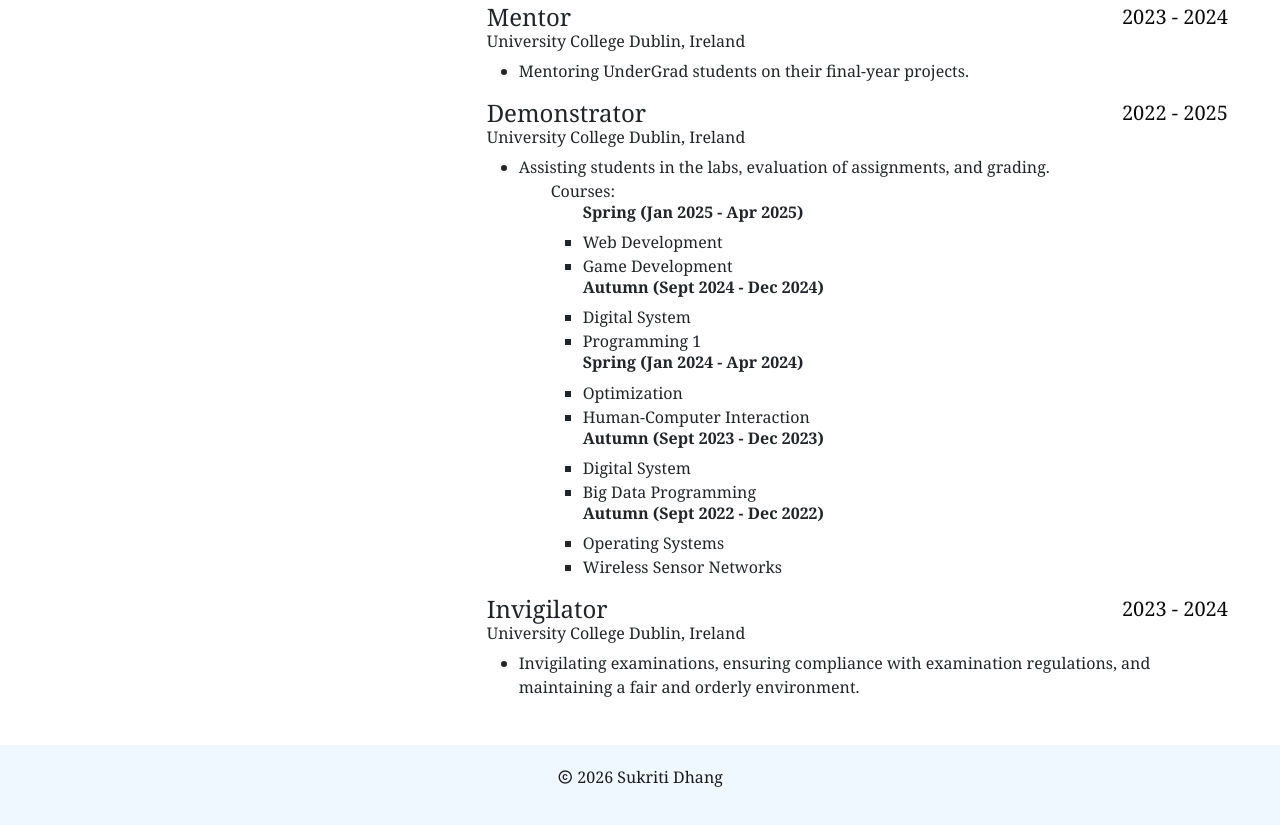
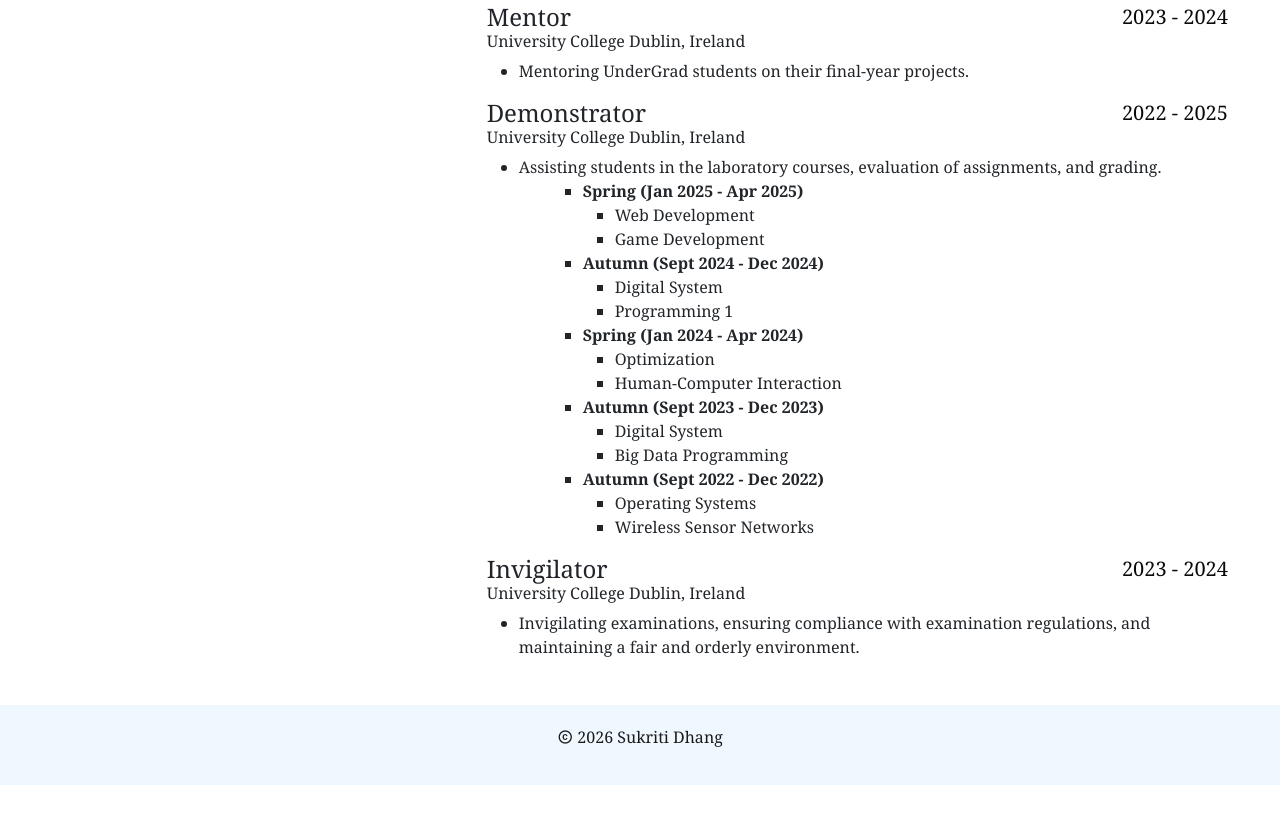
Before and after one commit to sukritidhang/sukritidhang.github.io, a plain HTML site: page index.html in a window 1280 px wide. Shown: the part 3867-4692 px from the top of the page. After the commit the page ends 4652 px from the top, so only its background shows below. Drawn offline with nearby package versions, Linux system fonts and the light colour scheme.

Commit message:
Files modifed

```diff
--- a/index.html
+++ b/index.html
@@ -410,25 +410,35 @@ modelling, validation and verification.</p>
     </div>
     <h6>University College Dublin, Ireland</h6>
     <ul>
-<li> Assisting students in the labs, evaluation of assignments, and grading.
+<li> Assisting students in the laboratory courses, evaluation of assignments, and grading.
       <ul>
-          <li style="list-style-type: none;">Courses:
+          <!--li style="list-style-type: none;">Courses:-->
              <ul>
-                <h6><strong>Spring (Jan 2025 - Apr 2025)</strong></h6>
+                <li><strong>Spring (Jan 2025 - Apr 2025)</strong></li>
+                    <ul>
                         <li> Web Development </li>
                         <li> Game Development </li>
-                <h6><strong>Autumn (Sept 2024 - Dec 2024)</strong></h6>
+                    </ul>
+                <li><strong>Autumn (Sept 2024 - Dec 2024)</strong></li>
+                    <ul>
                         <li> Digital System </li>
                         <li> Programming 1 </li>
-                <h6><strong>Spring (Jan 2024 - Apr 2024)</strong></h6>
+                    </ul>
+                <li><strong>Spring (Jan 2024 - Apr 2024)</strong></li>
+                    <ul>
                         <li> Optimization </li>
                         <li> Human-Computer Interaction </li>
-                <h6><strong>Autumn (Sept 2023 - Dec 2023)</strong></h6>
+                    </ul>
+                <li><strong>Autumn (Sept 2023 - Dec 2023)</strong></li>
+                    <ul>
                         <li> Digital System </li>
                         <li> Big Data Programming </li>
-                <h6><strong>Autumn (Sept 2022 - Dec 2022)</strong></h6>
+                    </ul>
+                <li><strong>Autumn (Sept 2022 - Dec 2022)</strong></li>
+                    <ul>
                         <li>Operating Systems</li>
                         <li>Wireless Sensor Networks</li>
+                    </ul>
              </ul>
 </div>
 <div class="timeline-item">
```
Lines whose indentation alone changed are shown as unchanged.
